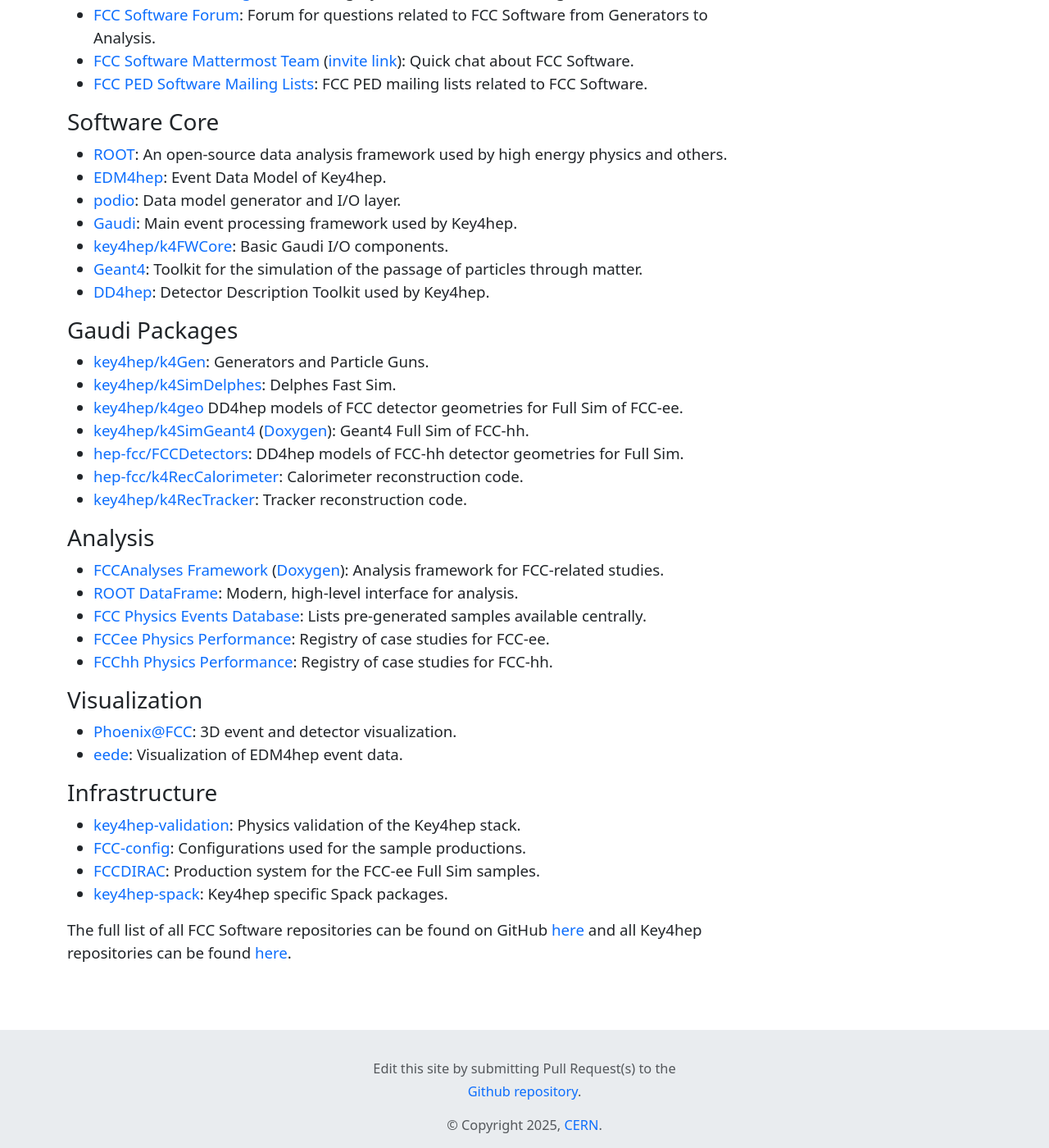
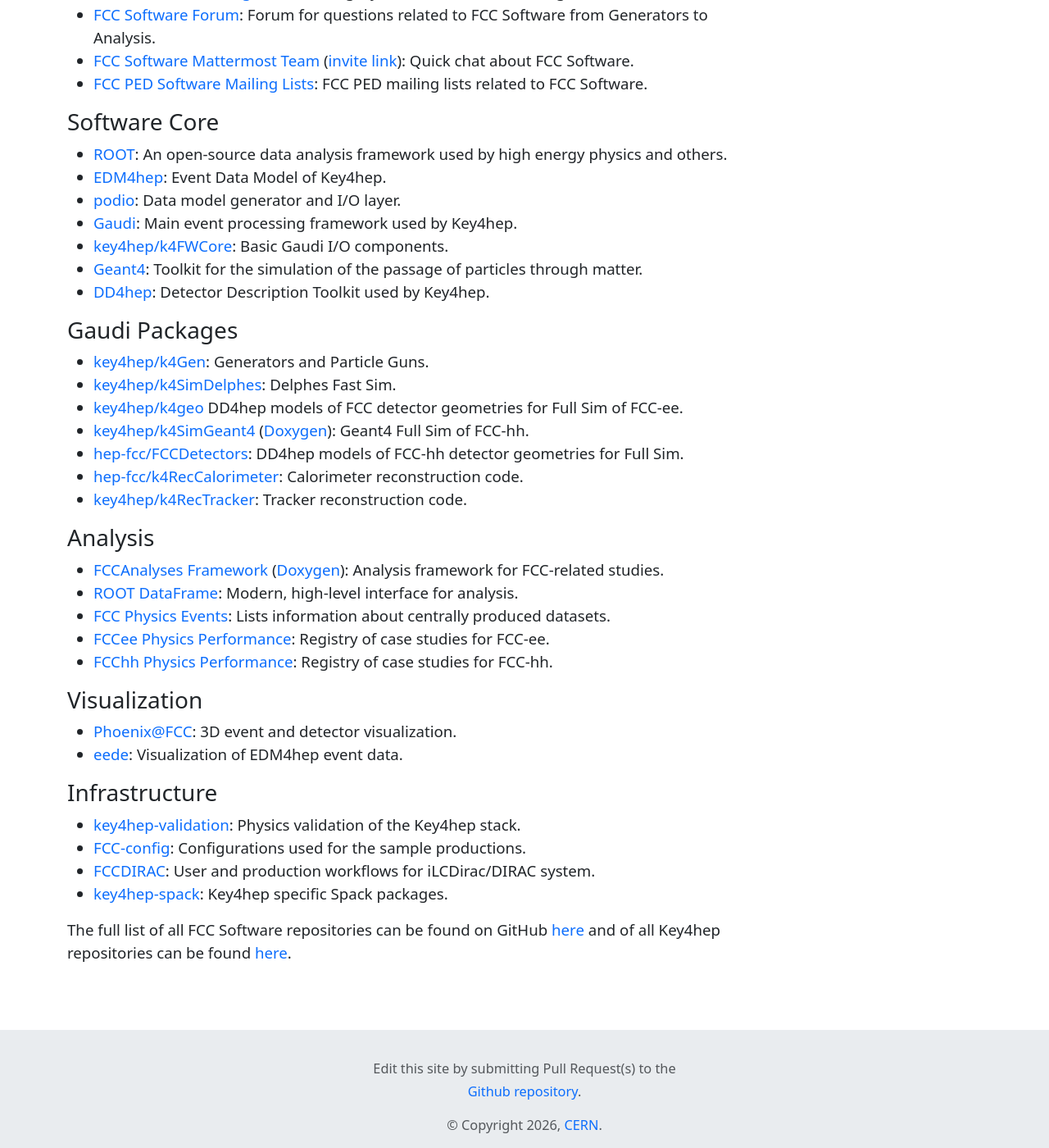
Before and after one commit to HEP-FCC/FCCSW, a Jekyll site: the page built from index.md, in a window 1280 px wide and 1400 px high, scrolled down 1064 px. Shown: the whole window at 82% size. Built offline with Jekyll 4.4.1, drawn with Linux system fonts in a browser that asks for light colours.

Commit message:
Updating the year to 2026 plus small adjustments

```diff
--- a/_includes/footer.html
+++ b/_includes/footer.html
@@ -11,7 +11,7 @@
 
         <div class="mt-3 container-lg text-center">
             <p class="text-muted small text-footer">
-                &copy; Copyright 2025,
+                &copy; Copyright 2026,
                 <a href="https://home.cern/"
                    class="link-underline link-underline-opacity-0 link-underline-opacity-75-hover"
                    target="_blank">CERN</a>.
--- a/index.md
+++ b/index.md
@@ -93,8 +93,8 @@
     framework for FCC-related studies.
 * [ROOT DataFrame](https://root.cern/doc/master/classROOT_1_1RDataFrame.html):
     Modern, high-level interface for analysis.
-* [FCC Physics Events Database](https://fcc-physics-events.web.cern.ch/): Lists
-    pre-generated samples available centrally.
+* [FCC Physics Events](https://fcc-physics-events.web.cern.ch/): Lists
+    information about centrally produced datasets.
 * [FCCee Physics Performance](https://hep-fcc.github.io/FCCeePhysicsPerformance/):
     Registry of case studies for FCC-ee.
 * [FCChh Physics Performance](https://hep-fcc.github.io/FCChhPhysicsPerformance/):
@@ -115,12 +115,12 @@
     validation of the Key4hep stack.
 * [FCC-config](https://github.com/HEP-FCC/FCC-config): Configurations used for
     the sample productions.
-* [FCCDIRAC](https://github.com/HEP-FCC/FCCDIRAC): Production system for the
-    FCC-ee Full Sim samples.
+* [FCCDIRAC](https://github.com/HEP-FCC/FCCDIRAC): User and production workflows
+    for iLCDirac/DIRAC system.
 * [key4hep-spack](https://github.com/key4hep/key4hep-spack): Key4hep specific
     Spack packages.
 
 
 The full list of all FCC Software repositories can be found on GitHub
-[here](https://github.com/hep-fcc) and all Key4hep repositories can be found
+[here](https://github.com/hep-fcc) and of all Key4hep repositories can be found
 [here](https://github.com/key4hep).
```
